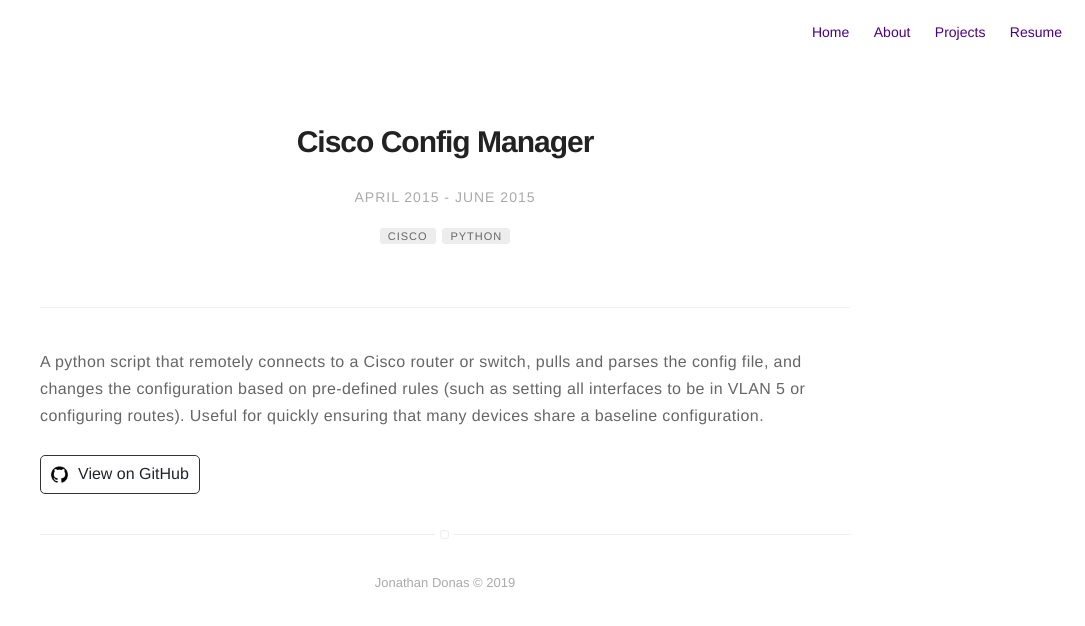
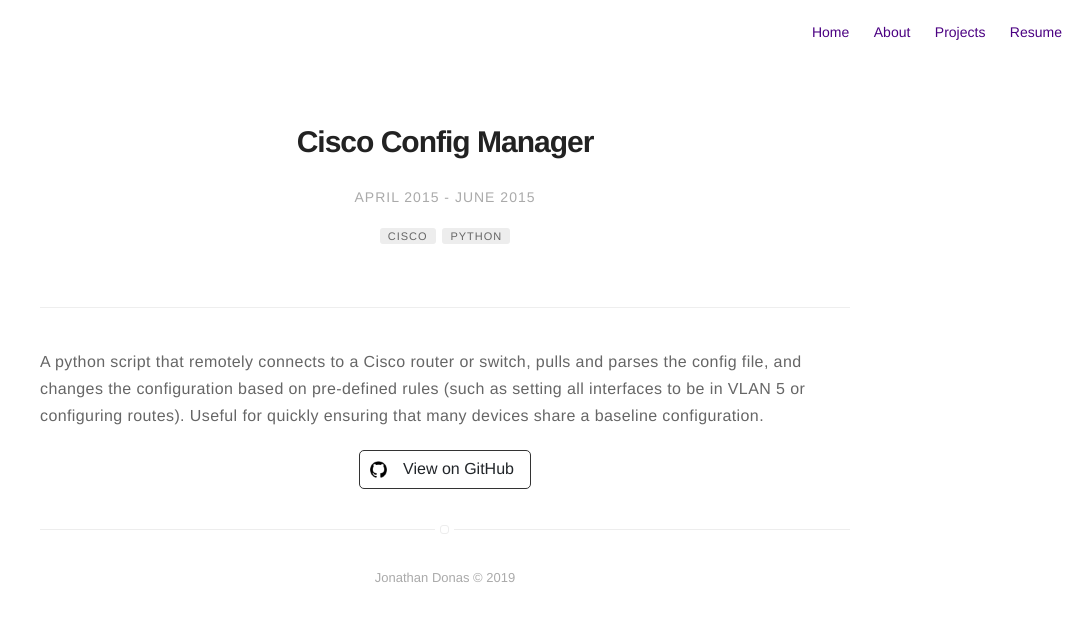
Before and after one commit to jondonas/jondonas.github.io, a Jekyll site: the page built from _posts/1001-01-01-cisco-config-manager.markdown, in a window 1280 px wide. Shown: the top 626 px of the page, without its empty margins (195-1280 px from the left). Built offline with Jekyll 4.4.1, drawn with Linux system fonts in a browser that asks for light colours.

Commit message:
Revise github button

```diff
--- a/_sass/pages/post.sass
+++ b/_sass/pages/post.sass
@@ -19,9 +19,10 @@
         text-rendering: optimizeLegibility
 
     > .github-btn
-        margin-top: .5rem
+        width: 150px
+        margin: 0 auto
         border-color: #333
-        display: inline-block
+        display: block
         font-weight: 400
         color: #212529
         text-align: center
```
